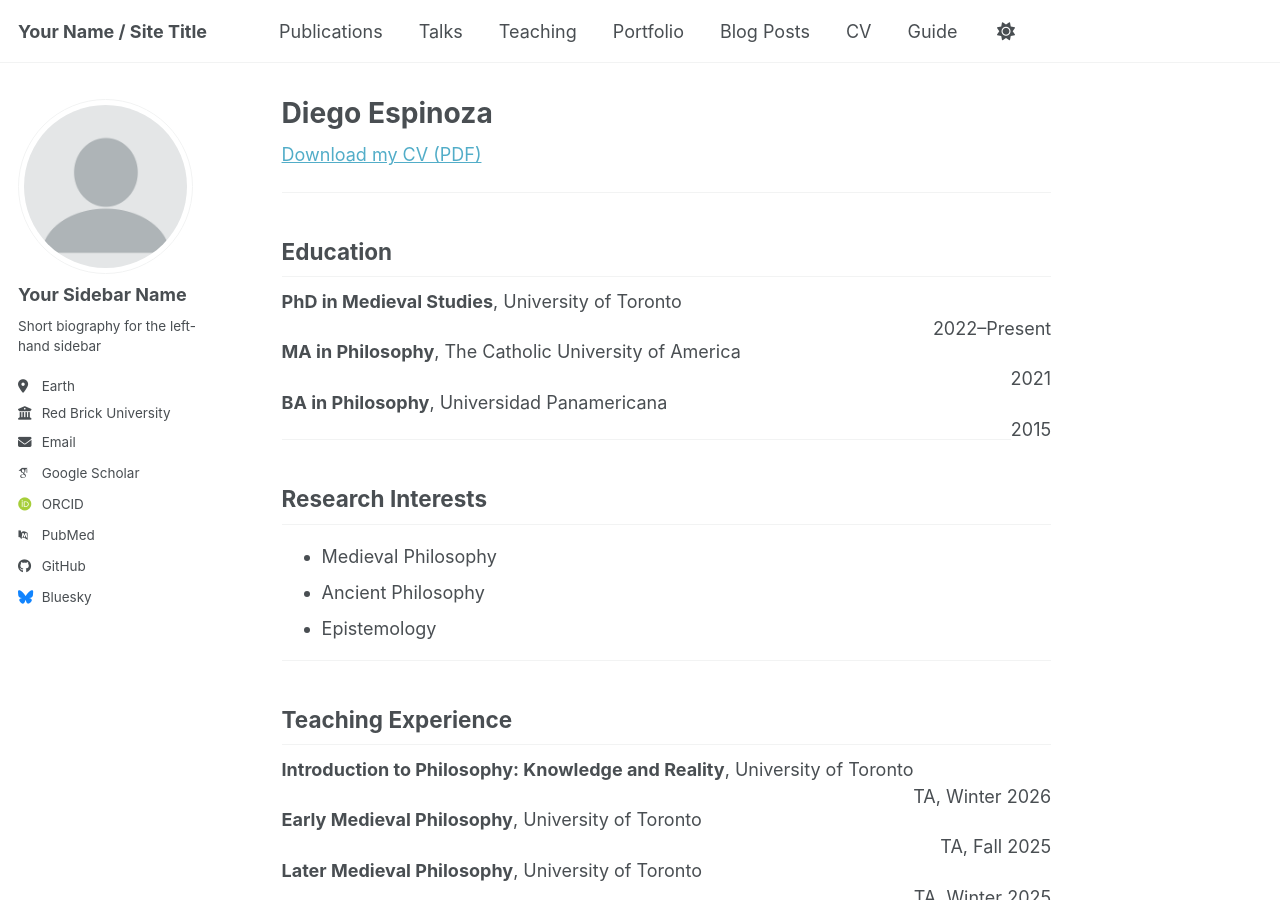
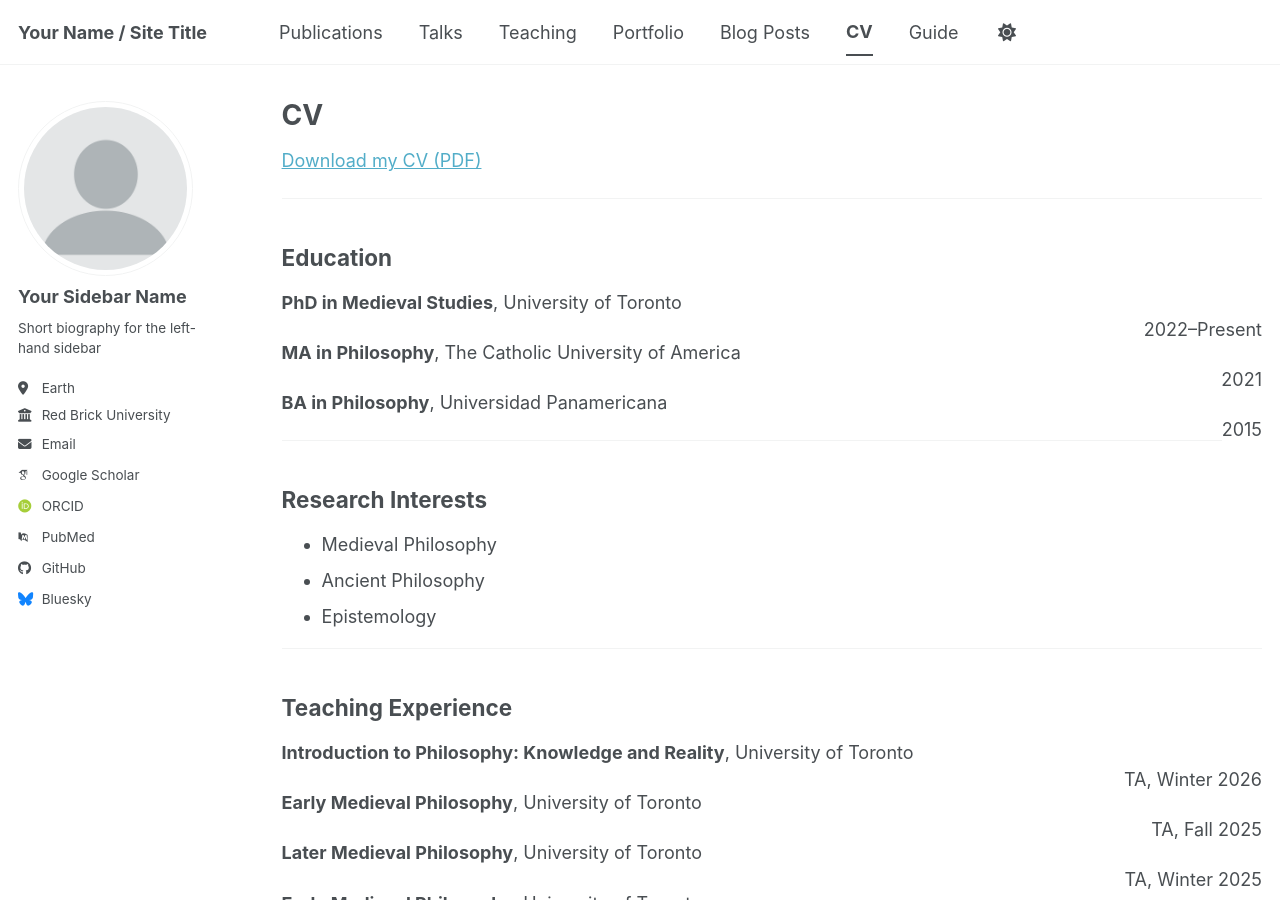
Before and after one commit to diegoespinoza93/diegoespinoza93.github.io, a Jekyll site: the page built from _pages/cv.md, in a window 1280 px wide and 900 px high. Built offline with Jekyll 4.4.1, drawn with Linux system fonts in a browser that asks for light colours; some web fonts are replaced; a script bundle is joined from its source files by our own code; library files that are not in the unit come from our copies.

Commit message:
Update and rename index.md to cv.md

```diff
--- a/_pages/index.md
+++ b/_pages/cv.md
@@ -1,7 +1,10 @@
 ---
-layout: single
-title: "Diego Espinoza"
+layout: archive
+title: "CV"
+permalink: /cv/
 author_profile: true
+redirect_from:
+  - /resume
 ---
 
 [Download my CV (PDF)](/espinoza.cv.pdf)
```
